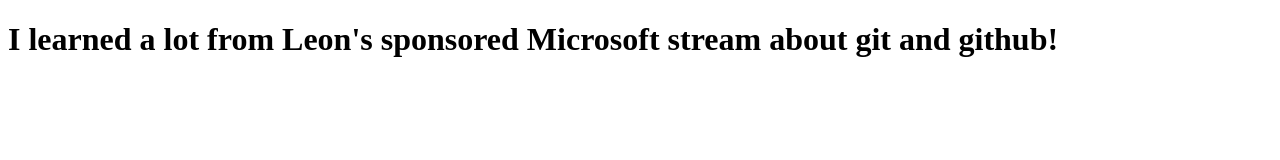
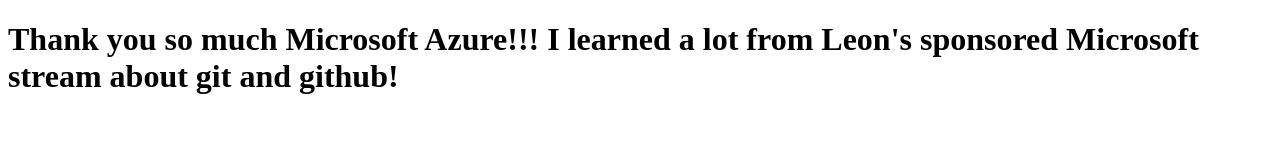
Before and after one commit to Zasmai/-100Devs-githubdemo, a plain HTML site: page newFile.html in a window 1280 px wide. Drawn offline with Linux system fonts and the light colour scheme.

Commit message:
added thanks to MS Azure fixes #1

```diff
--- a/newFile.html
+++ b/newFile.html
@@ -7,6 +7,6 @@
     <title>Document</title>
 </head>
 <body>
-    <h1>I learned a lot from Leon's sponsored Microsoft stream about git and github!</h1>
+    <h1>Thank you so much Microsoft Azure!!! I learned a lot from Leon's sponsored Microsoft stream about git and github!</h1>
 </body>
 </html>
```
